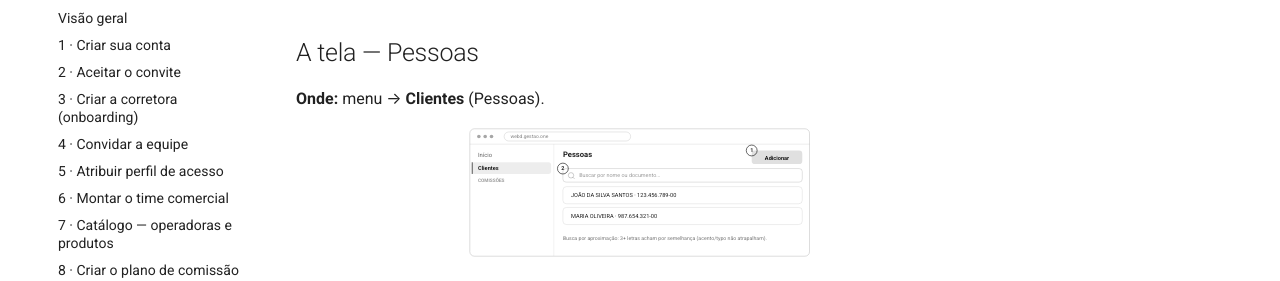
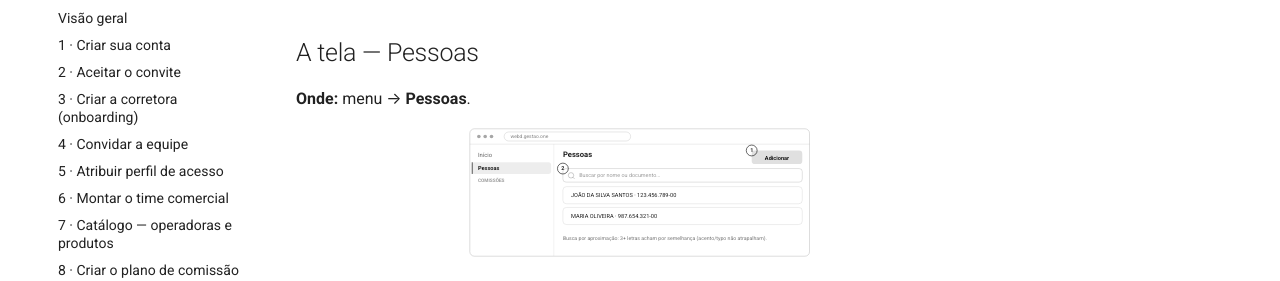
Before and after one commit to renatofagalde/wiki-gestao-one, an MkDocs documentation site: the page built from docs/cookbook/corretora/10-cliente.md, in a window 1280 px wide and 1346 px high. Shown: the part 236-517 px from the top of the window. Built offline with MkDocs 1.6.1 and Material for MkDocs 9.7.7, drawn with Linux system fonts in a browser that asks for light colours.

Commit message:
📝 docs(cookbook): use real menu label Pessoas in client step

```diff
--- a/docs/cookbook/corretora/10-cliente.md
+++ b/docs/cookbook/corretora/10-cliente.md
@@ -5,11 +5,11 @@ virar um lead. Esta tela é o cadastro de **Pessoas** (clientes) da corretora.
 
 ## A tela — Pessoas
 
-**Onde:** menu → **Clientes** (Pessoas).
+**Onde:** menu → **Pessoas**.
 
 <figure>
 <svg xmlns="http://www.w3.org/2000/svg" viewBox="0 0 760 290" role="img"
-     aria-label="Tela Clientes com busca por aproximação e lista de pessoas"
+     aria-label="Tela Pessoas com busca por aproximação e lista de pessoas"
      style="width:100%;height:auto;color:var(--md-default-fg-color);font-family:var(--md-text-font-family,system-ui,sans-serif)">
   <rect x="4" y="4" width="752" height="282" rx="10" fill="none" stroke="currentColor" stroke-opacity="0.35"/>
   <line x1="4" y1="38" x2="756" y2="38" stroke="currentColor" stroke-opacity="0.2"/>
@@ -18,7 +18,7 @@ virar um lead. Esta tela é o cadastro de **Pessoas** (clientes) da corretora.
   <line x1="190" y1="38" x2="190" y2="286" stroke="currentColor" stroke-opacity="0.15"/>
   <text x="22" y="66" font-size="13" fill="currentColor" fill-opacity="0.7">Início</text>
   <rect x="8" y="78" width="176" height="26" rx="6" fill="currentColor" fill-opacity="0.08"/><rect x="8" y="78" width="3" height="26" fill="currentColor" fill-opacity="0.55"/>
-  <text x="22" y="96" font-size="12.5" font-weight="700" fill="currentColor">Clientes</text>
+  <text x="22" y="96" font-size="12.5" font-weight="700" fill="currentColor">Pessoas</text>
   <text x="22" y="122" font-size="10.5" font-weight="700" fill="currentColor" fill-opacity="0.45">COMISSÕES</text>
 
   <text x="210" y="66" font-size="17" font-weight="700" fill="currentColor">Pessoas</text>
```
